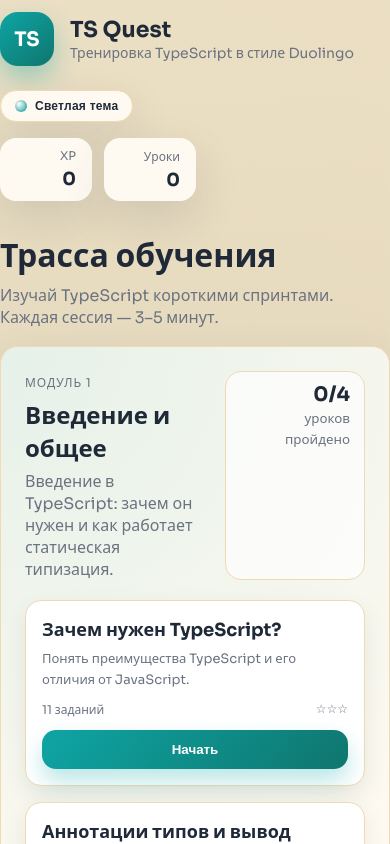
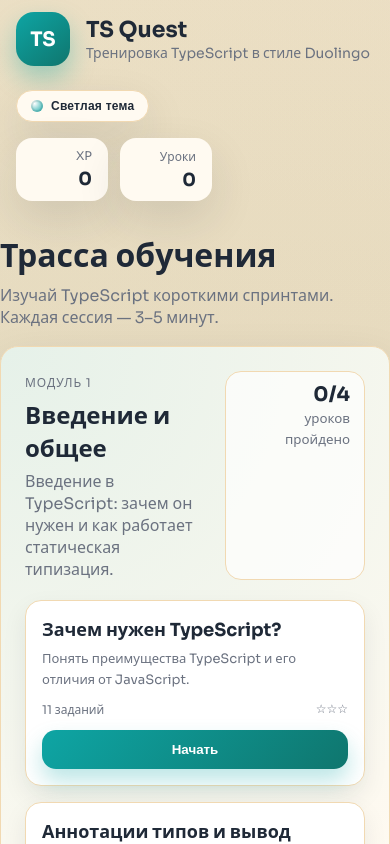
Before and after one commit to nightskylark/ts-quest, a React (Vite) app: page / in a window 390 px wide. Shown: the top 844 px of the page. Built offline with nearby package versions, Linux system fonts and the light colour scheme.

Commit message:
Adjust topbar padding for improved layout consistency

```diff
--- a/src/styles.css
+++ b/src/styles.css
@@ -649,6 +649,10 @@
     padding: 12px 0 24px;
   }
 
+  .topbar {
+    padding: 0 16px;
+  }
+
   .lesson-card {
     border-radius: 0;
     border-left: none;
```
